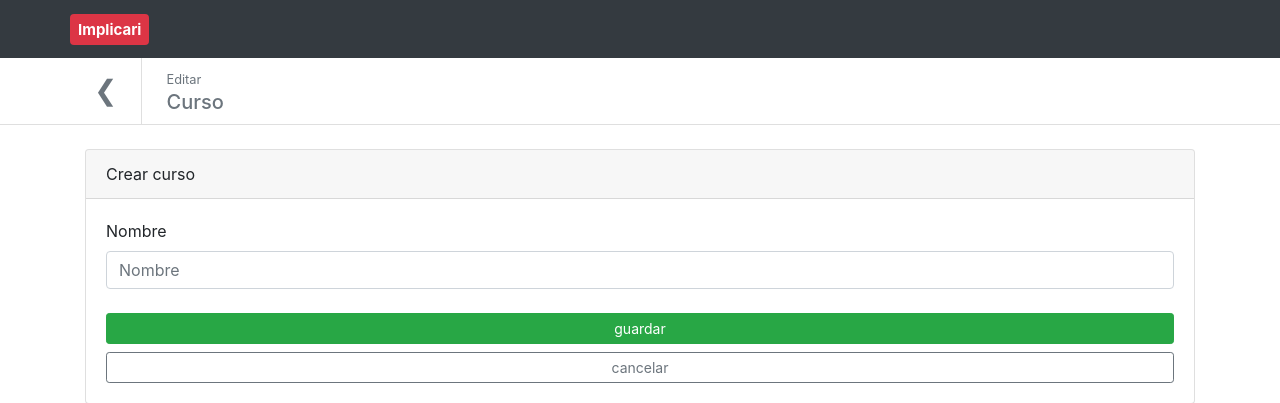
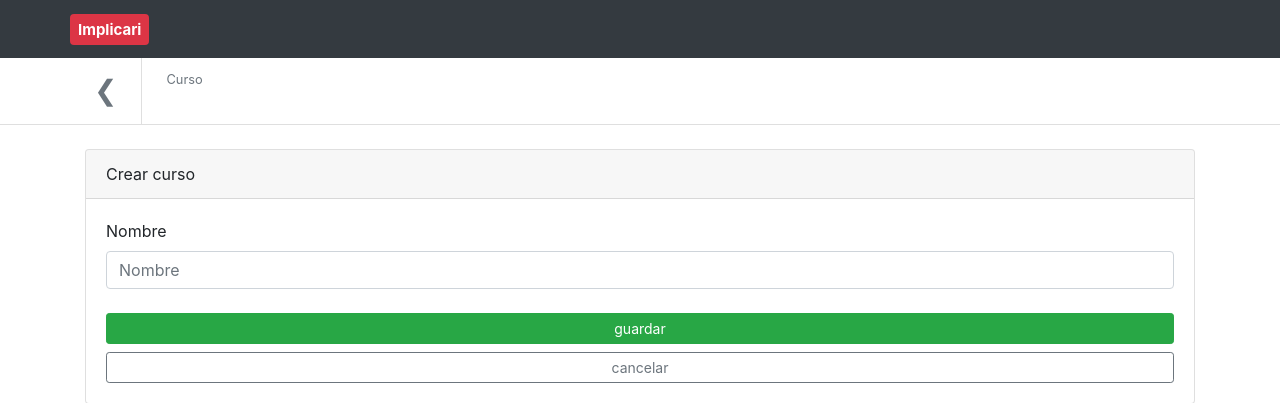
Before and after one commit to Implicari/implicari-backend, a Django app: page /cursos/crear/ in a window 1280 px wide. Shown: the top 403 px of the page. Run offline with Django 3.2, Linux system fonts and the light colour scheme; a user stored in the database is signed in; some libraries are stand-ins or nearby versions.

```diff
--- a/classrooms/templates/classrooms/classroom_detail.html
+++ b/classrooms/templates/classrooms/classroom_detail.html
@@ -33,7 +33,7 @@
 
     <div class="card">
         <div class="card-header">
-            <div class="d-flex justify-content-between align-items-center   ">
+            <div class="d-flex justify-content-between align-items-center">
                 <span>Mensajes</span>
 
                 {% if classroom.id and classroom.creator == request.user %}
@@ -80,7 +80,7 @@
 
     <div class="card">
         <div class="card-header">
-            <div class="d-flex justify-content-between align-items-center   ">
+            <div class="d-flex justify-content-between align-items-center">
                 <span>Preguntas</span>
                 <a href="{% url 'question-create' classroom.id %}" class="btn btn-outline-success btn-sm">preguntar</a>
             </div>
@@ -116,7 +116,7 @@
 
     <div class="card">
         <div class="card-header">
-            <div class="d-flex justify-content-between align-items-center   ">
+            <div class="d-flex justify-content-between align-items-center">
                 <span>Estudiantes</span>
 
                 {% if classroom.id and classroom.creator == request.user %}
--- a/classrooms/templates/classrooms/classroom_form.html
+++ b/classrooms/templates/classrooms/classroom_form.html
@@ -20,7 +20,7 @@
 
 {% block header %}
 
-    {% include 'base/header.html' with title='Curso' subtitle='Editar' back_url=back_url %}
+    {% include 'base/header.html' with title=form.instance subtitle='Curso' back_url=back_url %}
 
 {% endblock header %}
 
--- a/posts/templates/posts/post_list.html
+++ b/posts/templates/posts/post_list.html
@@ -19,7 +19,7 @@
 
     <div class="card">
         <div class="card-header">
-            <div class="d-flex justify-content-between align-items-center   ">
+            <div class="d-flex justify-content-between align-items-center">
                 <span>Mensajes</span>
 
                 {% if classroom.creator == request.user %}
--- a/questions/templates/questions/question_form.html
+++ b/questions/templates/questions/question_form.html
@@ -76,7 +76,6 @@
                     ['bold', 'italic', 'underline'],
                     [{ 'list': 'ordered'}, { 'list': 'bullet' }],
                     [{ 'align': [] }],
-                    // ['link', 'image'],
                     ['link'],
                 ],
             }
--- a/questions/templates/questions/question_list.html
+++ b/questions/templates/questions/question_list.html
@@ -19,7 +19,7 @@
 
     <div class="card">
         <div class="card-header">
-            <div class="d-flex justify-content-between align-items-center   ">
+            <div class="d-flex justify-content-between align-items-center">
                 <span>Preguntas</span>
 
                 <a href="{% url 'question-create' classroom.id %}" class="btn btn-outline-success btn-sm">agregar</a>
--- a/students/templates/students/student_detail.html
+++ b/students/templates/students/student_detail.html
@@ -20,7 +20,7 @@
 
     <div class="card">
         <div class="card-header">
-            <div class="d-flex justify-content-between align-items-center   ">
+            <div class="d-flex justify-content-between align-items-center">
                 <span>Estudiante</span>
                 <a href="{% url 'student-update' classroom.id student.id %}" class="btn btn-outline-success btn-sm">editar</a>
             </div>
@@ -53,7 +53,7 @@
 
     <div class="card">
         <div class="card-header">
-            <div class="d-flex justify-content-between align-items-center   ">
+            <div class="d-flex justify-content-between align-items-center">
                 <span>Apoderados</span>
                 <a href="{% url 'parent-create' classroom.id student.id %}" class="btn btn-outline-success btn-sm">agregar</a>
             </div>
```
